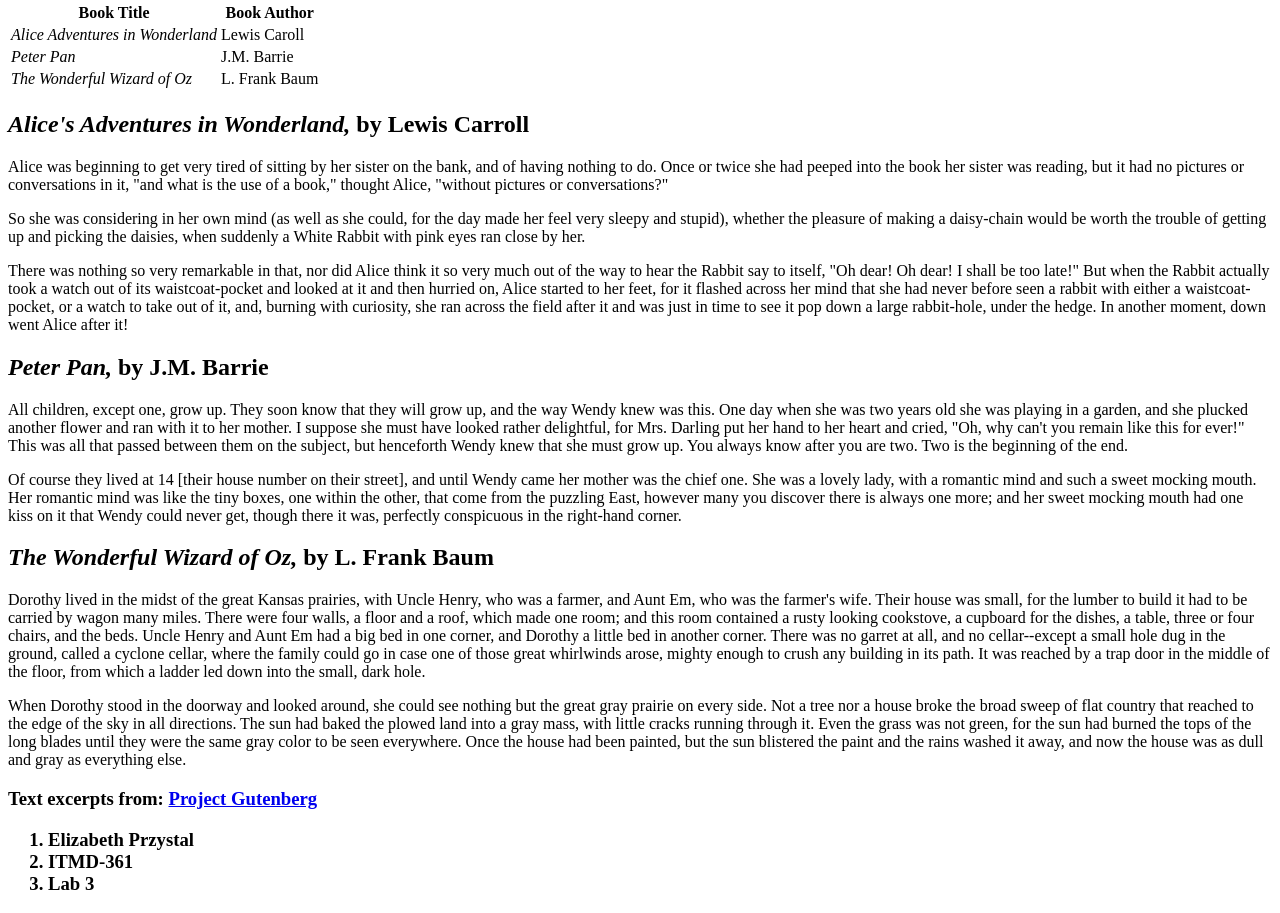
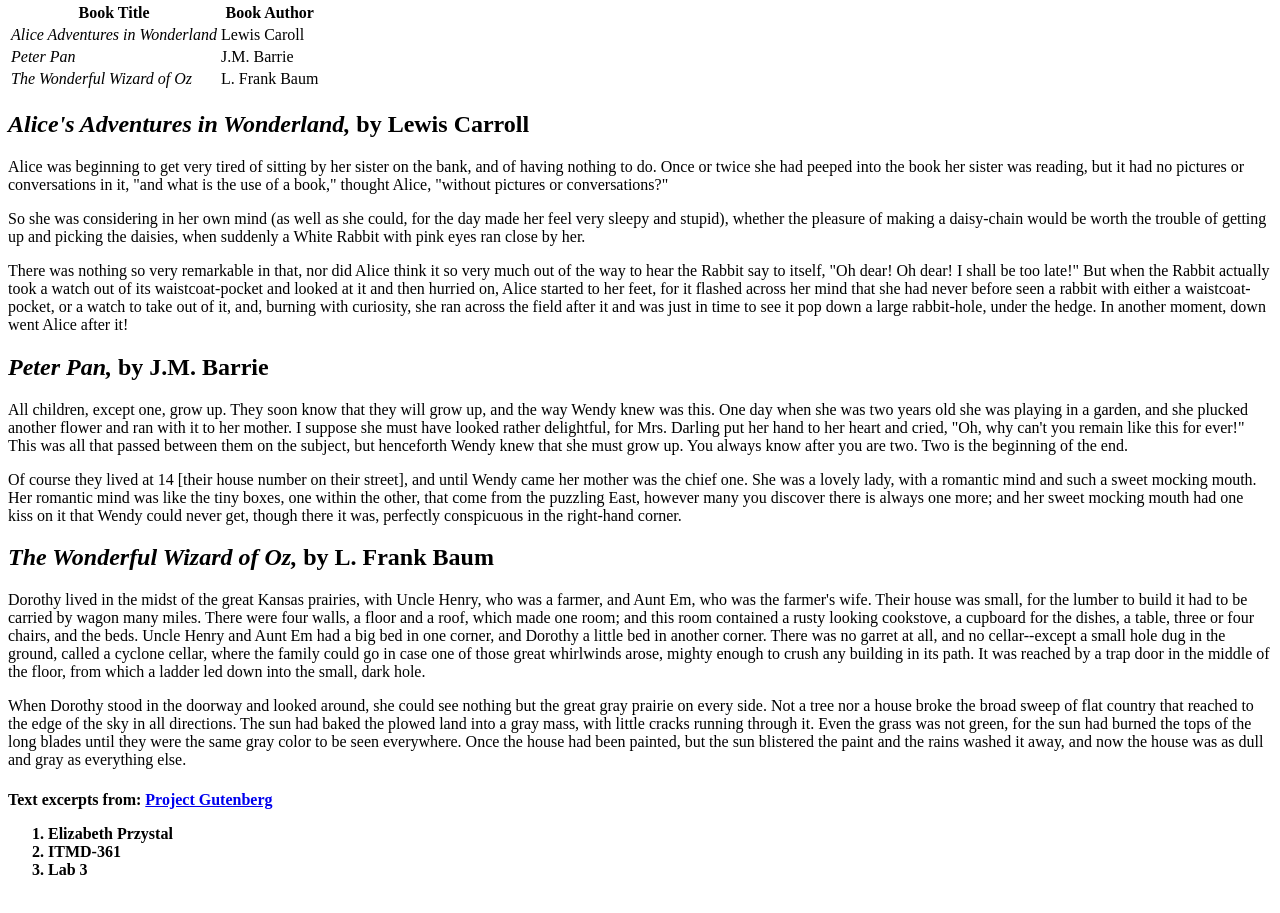
Before and after one commit to eprzystal/imtd361_lab3, a plain HTML site: page index.html in a window 1280 px wide. Shown: the part 79-992 px from the top of the page. Drawn offline with Linux system fonts and the light colour scheme.

Commit message:
made corrections based on html validator

```diff
--- a/index.html
+++ b/index.html
@@ -43,12 +43,11 @@
     <p>When Dorothy stood in the doorway and looked around, she could see nothing but the great gray prairie on every side.  Not a tree nor a house broke the broad sweep of flat country that reached to the edge of the sky in all directions.  The sun had baked the plowed land into a gray mass, with little cracks running through it.  Even the grass was not green, for the sun had burned the tops of the long blades until they were the same gray color to be seen everywhere.  Once the house had been painted, but the sun blistered the paint and the rains washed it away, and now the house was as dull and gray as everything else.
     </p>
 
-  <h3>Text excerpts from: <a href ="http://www.gutenberg.org/" title="Project Gutenberg">Project Gutenberg</a>
-    <ul style="list-style-type:marker">
+  <h4>Text excerpts from: <a href ="http://www.gutenberg.org/" title="Project Gutenberg">Project Gutenberg</a>
+    <ul style="list-style-type:bullet">
       <li>Elizabeth Przystal</li>
       <li>ITMD-361</li>
       <li>Lab 3</li>
-    </ul>
-
+    </ul></h4>
 </body>
 </html>
```
